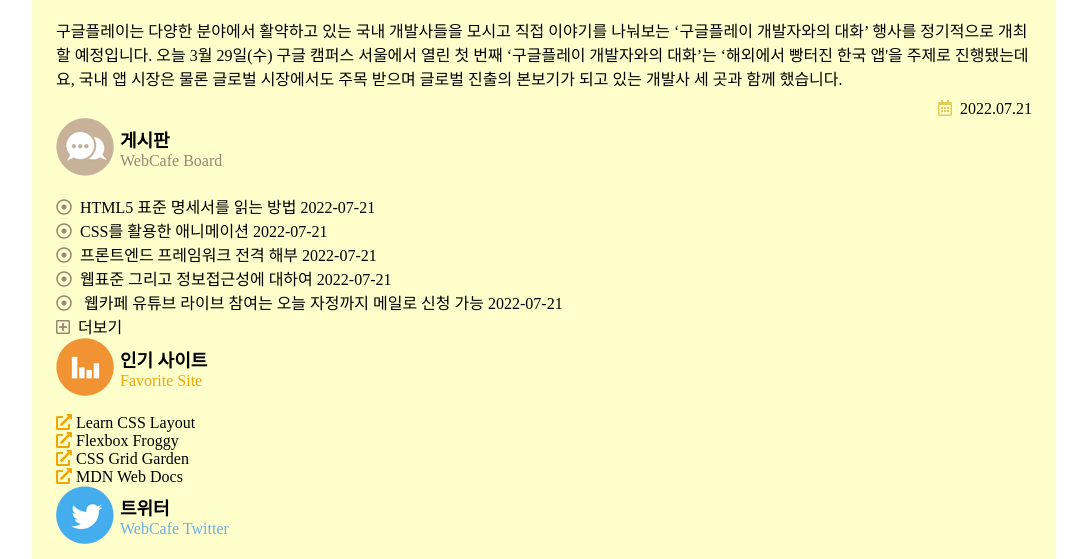
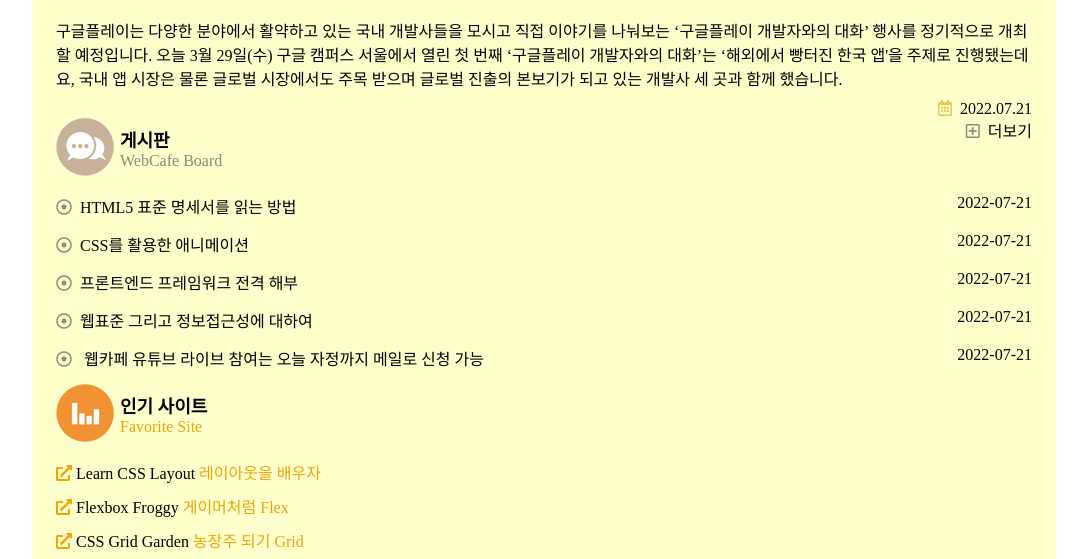
Before and after one commit to OrangeChick/zeroConnecTo, a website: page RWD/index.html in a window 1280 px wide. Shown: the part 1530-2089 px from the top of the page, without its empty margins (96-1183 px from the left). Drawn offline with Linux system fonts and the light colour scheme; grey boxes are pictures that could not be loaded; a web font is replaced by a local one.

Commit message:
게시판 및 인기사이트 스스로 css 작업

```diff
--- a/RWD/css/index.css
+++ b/RWD/css/index.css
@@ -234,6 +234,61 @@ input[type="search"]{
   height: 100%;
 }
 
+/* 공통 게시판 */
+.board{
+  position: relative;
+}
+
+.board__item{
+  margin-bottom: 10px;
+  white-space: nowrap;
+}
+
+.board__item .board__link{
+  overflow: hidden;
+  text-overflow: ellipsis;
+  display: inline-block;
+  white-space: nowrap;
+  width: 80%;
+  height: 1.5em;
+}
+
+.board__item .board__date{
+  float: right;
+}
+
+.board__more{
+  position: absolute;
+  top: 0;
+  right: 0;
+}
+
+/* 공통 인기사이트 */
+.favorite__item{
+  margin-bottom: 10px;
+}
+
+.favorite__item:nth-child(1):after{
+  content:'레이아웃을 배우자';
+  color: var(--accent-favorite);
+}
+
+.favorite__item:nth-child(2)::after{
+  content:'게이머처럼 Flex';
+  color: var(--accent-favorite);
+}
+
+.favorite__item:nth-child(3)::after{
+  content:'농장주 되기 Grid';
+  color: var(--accent-favorite);
+}
+
+.favorite__item:nth-child(4)::after{
+  content:'최고의 웹교과서 MDN';
+  color: var(--accent-favorite);
+}
+
+
 /* 모바일 디바이스 (Mobile Device) */
 @media (min-width: 320px) and (max-width: 768px){
   /* 모바일 헤더 */
```
